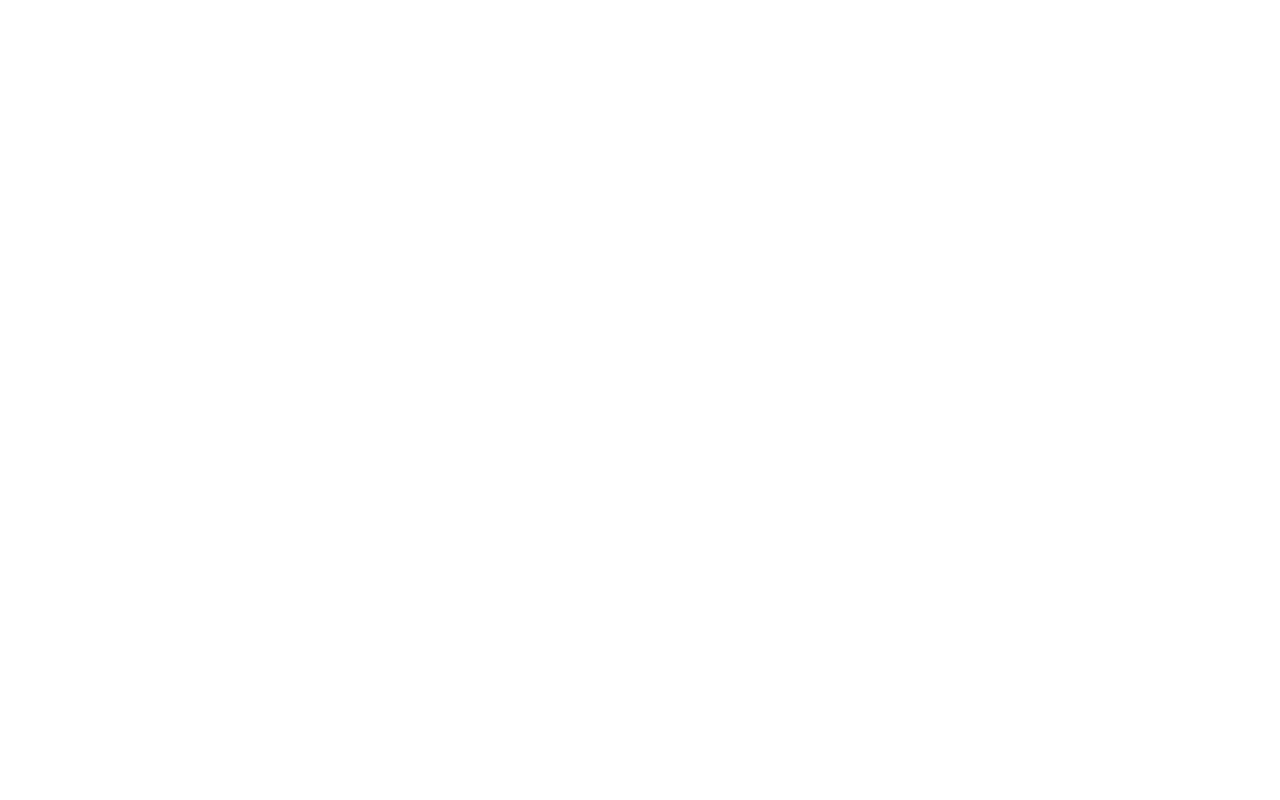
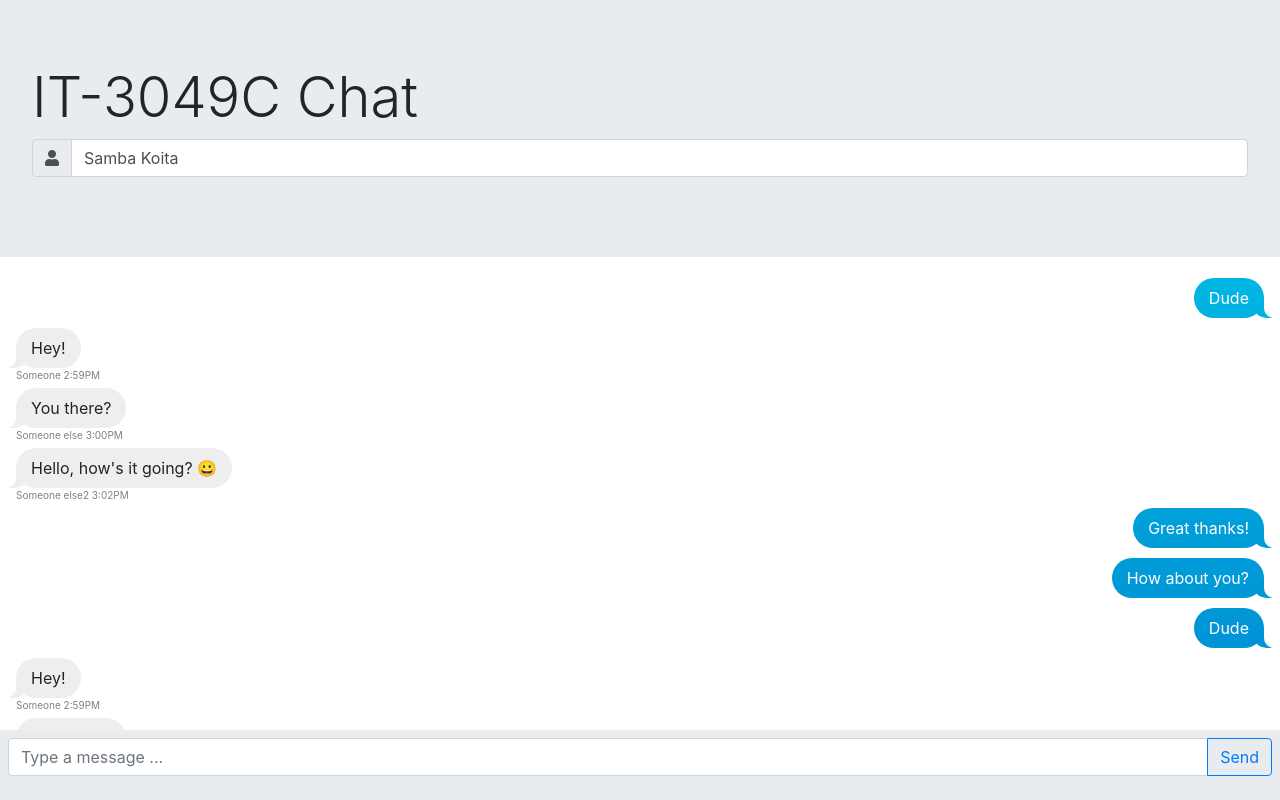
Before and after one commit to it3049c-fall22-henderson/chatting-application-Sambaba23, a website: page index.html in a window 1280 px wide. Drawn offline with Linux system fonts and the light colour scheme.

Commit message:
completed the page layout

```diff
--- a/index.html
+++ b/index.html
@@ -15,15 +15,166 @@
 
     <body>
         <header>
+            <div class="jumbotron">
+                <h1 class="display-4">IT-3049C Chat</h1>
+                <div class="input-group mb-3">
+                    <div class="input-group-prepend">
+                        <span class="input-group-text">
+                            <i class="fas fa-user"></i>
+                        </span>
+                    </div>
+                    <input id="my-name-input" type="text" class="form-control" value="Samba Koita">
+                </div>
+            </div>
 
         </header>
 
         <div id="chat">
+            <div class="mine messages">
+                <div class="message">
+                    Dude
+                </div>
+            </div>
+            <div class="yours messages">
+                <div class="message">
+                    Hey!
+                </div>
+                <div class="sender-info">
+                    Someone 2:59PM
+                </div>
+            </div>
 
+            <div class="yours messages">
+                <div class="message">
+                    You there?
+                </div>
+                <div class="sender-info">
+                    Someone else 3:00PM
+                </div>
+            </div>
+
+            <div class="yours messages">
+                <div class="message">
+                    Hello, how's it going? 😀
+                </div>
+                <div class="sender-info">
+                    Someone else2 3:02PM
+                </div>
+            </div>
+
+            <div class="mine messages">
+                <div class="message">
+                    Great thanks!
+                </div>
+            </div>
+
+            <div class="mine messages">
+                <div class="message">
+                    How about you?
+                </div>
+            </div>
+            <div class="mine messages">
+                <div class="message">
+                    Dude
+                </div>
+            </div>
+            <div class="yours messages">
+                <div class="message">
+                    Hey!
+                </div>
+                <div class="sender-info">
+                    Someone 2:59PM
+                </div>
+            </div>
+
+            <div class="yours messages">
+                <div class="message">
+                    You there?
+                </div>
+                <div class="sender-info">
+                    Someone else 3:00PM
+                </div>
+            </div>
+
+            <div class="yours messages">
+                <div class="message">
+                    Hello, how's it going? 😀
+                </div>
+                <div class="sender-info">
+                    Someone else2 3:02PM
+                </div>
+            </div>
+
+            <div class="mine messages">
+                <div class="message">
+                    Great thanks!
+                </div>
+            </div>
+
+            <div class="mine messages">
+                <div class="message">
+                    How about you?
+                </div>
+            </div>
+            <div class="mine messages">
+                <div class="message">
+                    Dude
+                </div>
+            </div>
+            <div class="yours messages">
+                <div class="message">
+                    Hey!
+                </div>
+                <div class="sender-info">
+                    Someone 2:59PM
+                </div>
+            </div>
+
+            <div class="yours messages">
+                <div class="message">
+                    You there?
+                </div>
+                <div class="sender-info">
+                    Someone else 3:00PM
+                </div>
+            </div>
+
+            <div class="yours messages">
+                <div class="message">
+                    Hello, how's it going? 😀
+                </div>
+                <div class="sender-info">
+                    Someone else2 3:02PM
+                </div>
+            </div>
+
+            <div class="mine messages">
+                <div class="message">
+                    Great thanks!
+                </div>
+            </div>
+
+            <div class="mine messages">
+                <div class="message">
+                    How about you?
+                </div>
+            </div>
         </div>
 
         <footer>
-
+            <div id="chatbar" class="input-group mb-3">
+                <input
+                    type="text"
+                    id="my-message"
+                    class="form-control"
+                    placeholder="Type a message ...">
+                <div class="input-group-append">
+                    <button
+                        class="btn btn-outline-primary"
+                        id="send-button"
+                        type="button">Send</button>
+                </div>
+            </div>
         </footer>
         <!-- Our own Scripts -->
         <script src="resources/js/index.js"></script>
--- a/resources/css/styles.css
+++ b/resources/css/styles.css
@@ -0,0 +1,121 @@
+body,
+html {
+    height: 100vh;
+    overflow: hidden;
+    margin: 0;
+    padding: 0;
+}
+
+body {
+    display: flex;
+    flex-direction: column;
+}
+
+header,
+    footer {
+    background: #e9ecef;
+}
+
+.jumbotron {
+    margin-bottom:0;
+}
+
+footer {
+    padding: 0.5rem
+}
+
+#chat {
+    flex: 1 0 auto;
+    height: 0;
+    overflow-y: auto;
+    padding: 1rem;
+}
+.sender-info {
+  font-size: 10px;
+  margin-top: -5px;
+  color:grey;
+}
+
+.messages {
+  display: flex;
+  flex-direction: column;
+}
+
+.message {
+  border-radius: 20px;
+  padding: 8px 15px;
+  margin-top: 5px;
+  margin-bottom: 5px;
+  display: inline-block;
+}
+
+.yours {
+  align-items: flex-start;
+}
+
+.yours .message {
+  margin-right: 25%;
+  background-color: #eee;
+  position: relative;
+}
+
+.yours .message:before {
+  content: "";
+  position: absolute;
+  z-index: 0;
+  bottom: 0;
+  left: -7px;
+  height: 20px;
+  width: 20px;
+  background: #eee;
+  border-bottom-right-radius: 15px;
+}
+
+.yours .message:after {
+  content: "";
+  position: absolute;
+  z-index: 1;
+  bottom: 0;
+  left: -10px;
+  width: 10px;
+  height: 20px;
+  background: white;
+  border-bottom-right-radius: 10px;
+}
+
+.mine {
+  align-items: flex-end;
+}
+
+.mine .message {
+  color: white;
+  margin-left: 25%;
+  background: linear-gradient(to bottom, #00D0EA 0%, #0085D1 100%);
+  background-attachment: fixed;
+  position: relative;
+}
+
+.mine .message:before {
+  content: "";
+  position: absolute;
+  z-index: 0;
+  bottom: 0;
+  right: -8px;
+  height: 20px;
+  width: 20px;
+  background: linear-gradient(to bottom, #00D0EA 0%, #0085D1 100%);
+  background-attachment: fixed;
+  border-bottom-left-radius: 15px;
+}
+
+.mine .message:after {
+  content: "";
+  position: absolute;
+  z-index: 1;
+  bottom: 0;
+  right: -10px;
+  width: 10px;
+  height: 20px;
+  background: white;
+  border-bottom-left-radius: 10px;
+}
```
